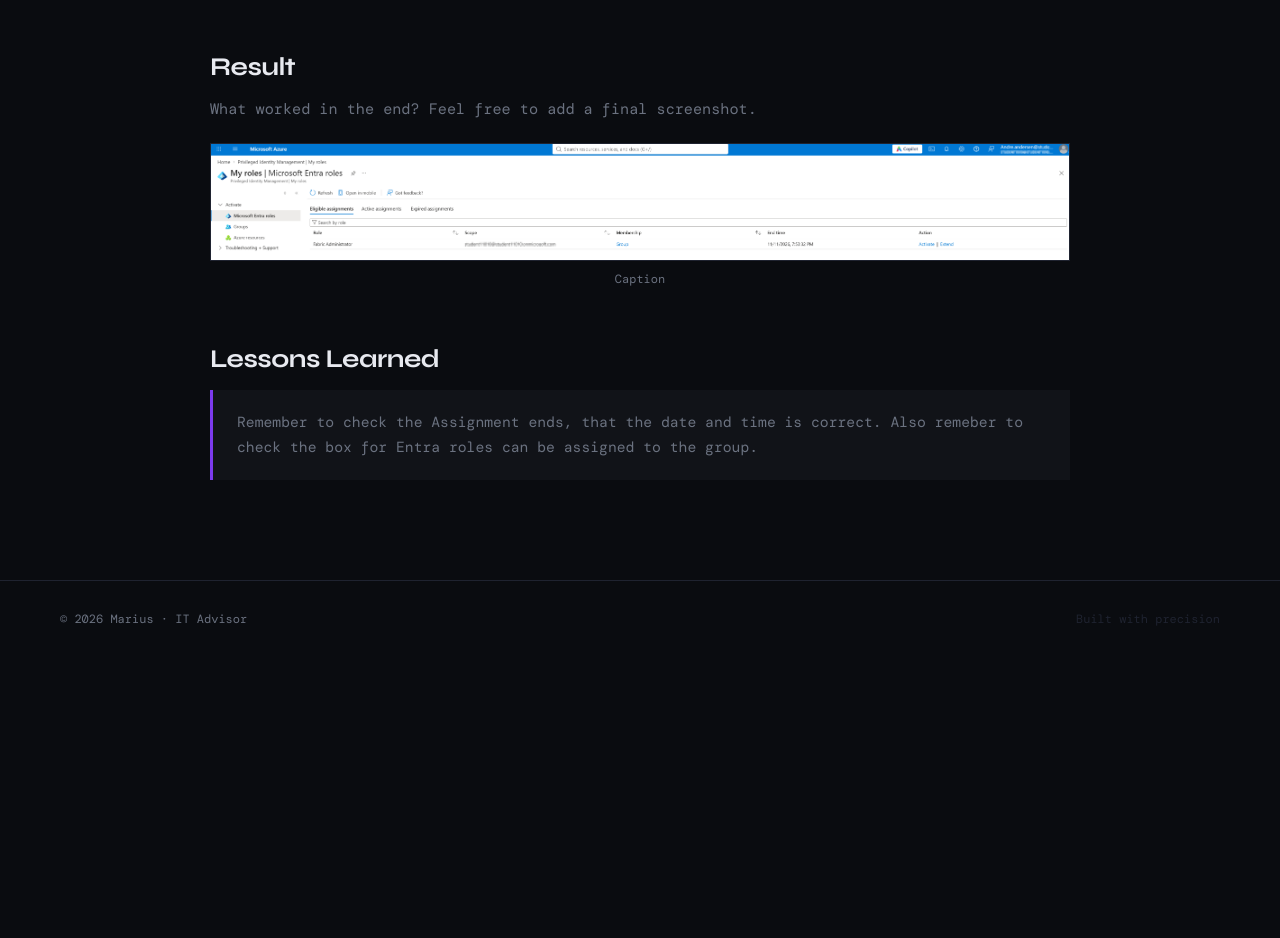
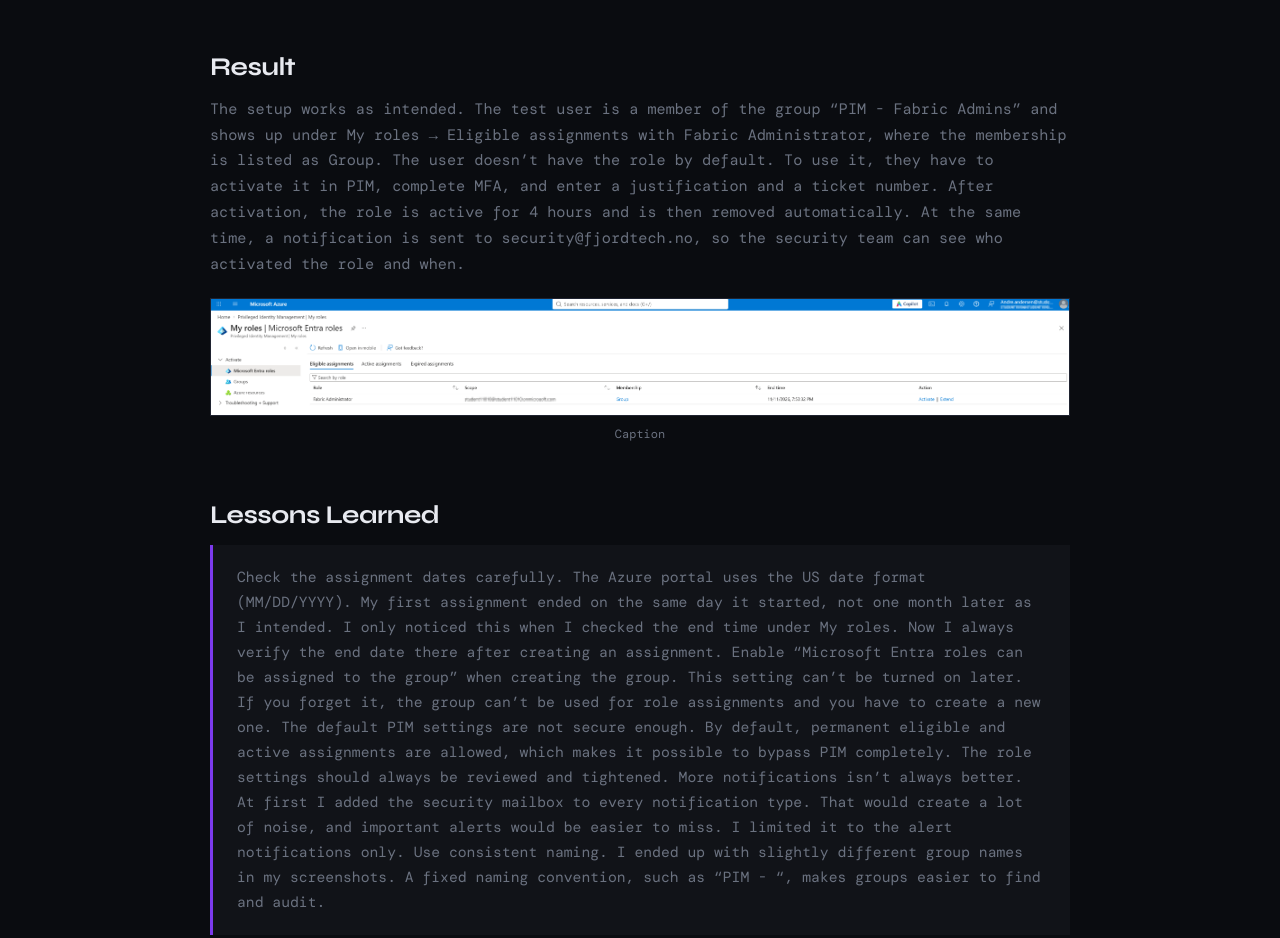
Before and after one commit to Mmmariuz/Nettside, a plain HTML site: page lab-pim.html in a window 1280 px wide. Shown: the part 7747-8685 px from the top of the page. Before the commit the page ends 8404 px from the top, so only its background shows below. Drawn offline with nearby package versions, Linux system fonts and the light colour scheme; a web font is replaced by a local one.

Commit message:
Update lab-pim.html

```diff
--- a/lab-pim.html
+++ b/lab-pim.html
@@ -188,7 +188,8 @@ I only added the security mailbox to the alert notifications and not to every em
 
       <!-- RESULT -->
       <h2>Result</h2>
-      <p>What worked in the end? Feel free to add a final screenshot.</p>
+      <p>The setup works as intended. The test user is a member of the group “PIM - Fabric Admins” and shows up under My roles → Eligible assignments with Fabric Administrator, where the membership is listed as Group. The user doesn’t have the role by default. To use it, they have to activate it in PIM, complete MFA, and enter a justification and a ticket number.
+        After activation, the role is active for 4 hours and is then removed automatically. At the same time, a notification is sent to security@fjordtech.no, so the security team can see who activated the role and when.</p>
       <figure class="lab-figure">
         <img src="bilder/PIM4.png" alt="Final result">
         <figcaption>Caption</figcaption>
@@ -197,7 +198,11 @@ I only added the security mailbox to the alert notifications and not to every em
       <!-- LESSONS LEARNED -->
       <h2>Lessons Learned</h2>
       <div class="lab-note">
-        Remember to check the Assignment ends, that the date and time is correct. Also remeber to check the box for Entra roles can be assigned to the group.
+Check the assignment dates carefully. The Azure portal uses the US date format (MM/DD/YYYY). My first assignment ended on the same day it started, not one month later as I intended. I only noticed this when I checked the end time under My roles. Now I always verify the end date there after creating an assignment.
+Enable “Microsoft Entra roles can be assigned to the group” when creating the group. This setting can’t be turned on later. If you forget it, the group can’t be used for role assignments and you have to create a new one.
+The default PIM settings are not secure enough. By default, permanent eligible and active assignments are allowed, which makes it possible to bypass PIM completely. The role settings should always be reviewed and tightened.
+More notifications isn’t always better. At first I added the security mailbox to every notification type. That would create a lot of noise, and important alerts would be easier to miss. I limited it to the alert notifications only.
+Use consistent naming. I ended up with slightly different group names in my screenshots. A fixed naming convention, such as “PIM - <Role>“, makes groups easier to find and audit.
       </div>
 
     </article>
```
